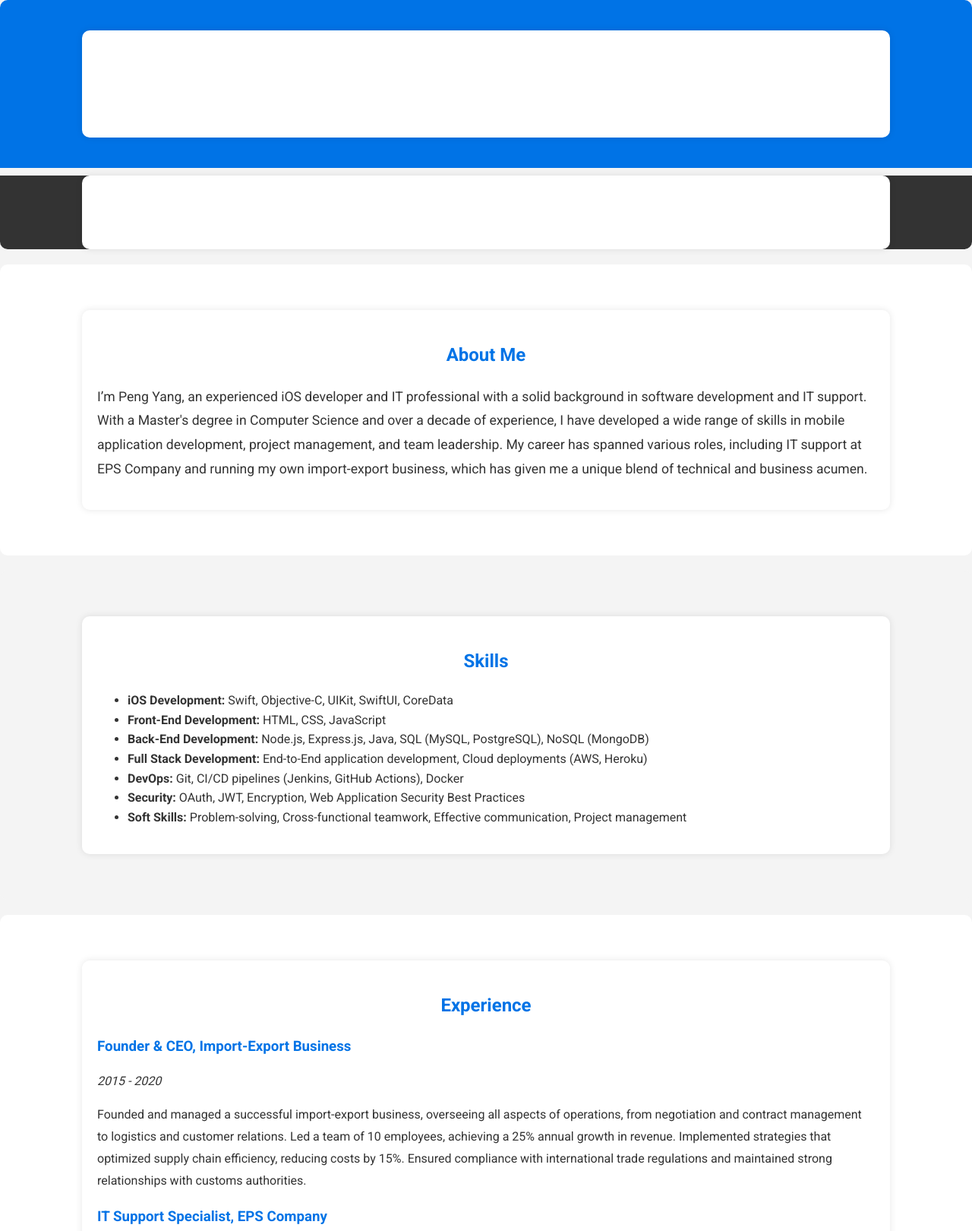
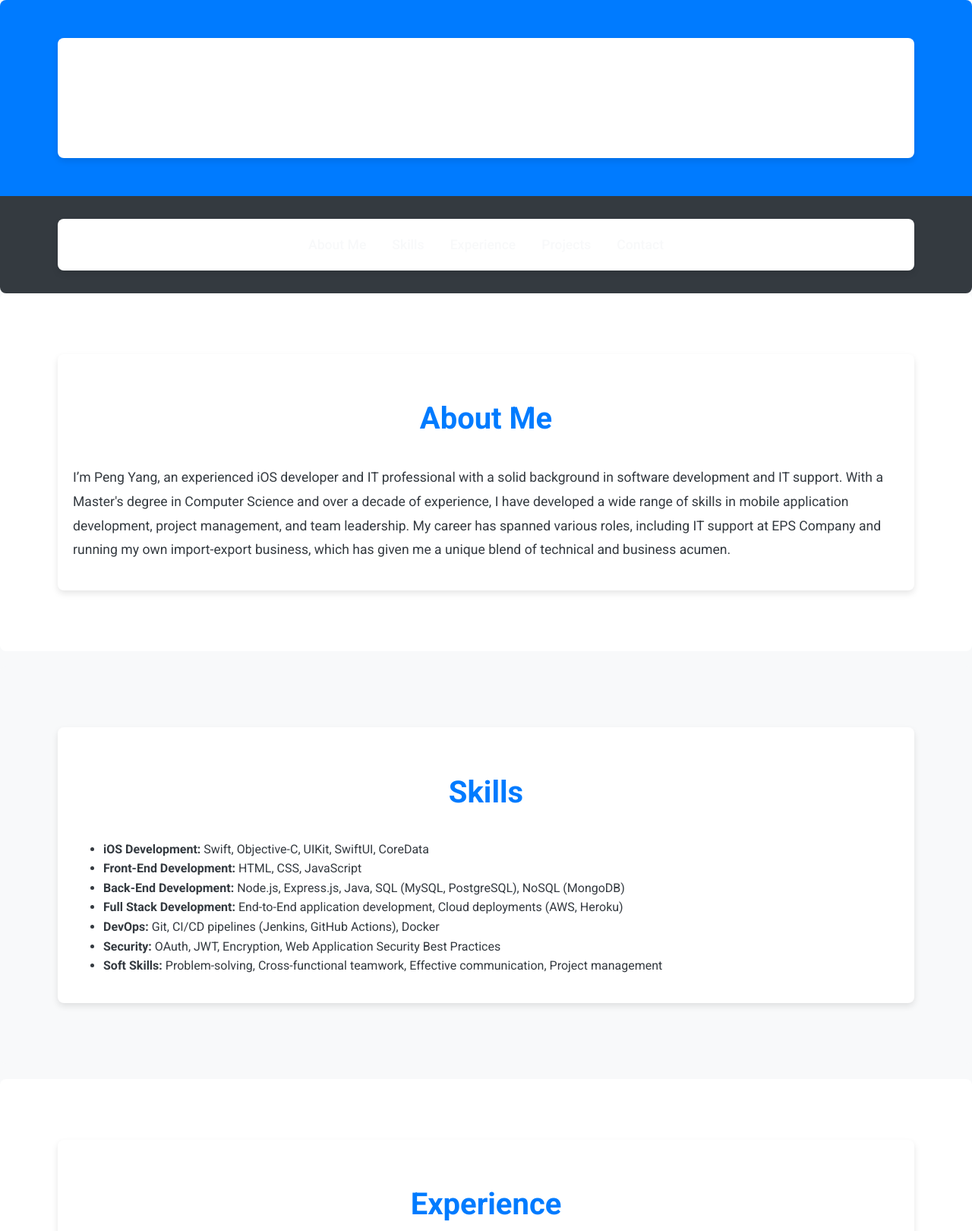
Before and after one commit to alfredmaomao/pengyang.github.io, a plain HTML site: page index.html in a window 1280 px wide. Shown: the top 1620 px of the page at 76% size. Drawn offline with Linux system fonts and the light colour scheme.

Commit message:
Update styles.css

```diff
--- a/styles.css
+++ b/styles.css
@@ -1,58 +1,56 @@
-/* styles.css */
-
 /* 基础样式 */
 body {
     font-family: 'Roboto', sans-serif;
     line-height: 1.6;
     margin: 0;
     padding: 0;
-    background-color: #f4f4f4;
-    color: #333;
+    background-color: #f8f9fa;
+    color: #343a40;
 }
 
-/* 容器样式 */
 .container {
-    width: 80%;
+    width: 85%;
     max-width: 1200px;
     margin: 20px auto;
     padding: 20px;
     background-color: #fff;
-    box-shadow: 0px 0px 10px rgba(0, 0, 0, 0.1);
-    border-radius: 10px;
+    box-shadow: 0 4px 8px rgba(0, 0, 0, 0.1);
+    border-radius: 8px;
 }
 
 /* 头部样式 */
 header {
-    background: #0073e6;
+    background: #007bff;
     color: #fff;
-    padding: 20px 0;
+    padding: 30px 0;
     text-align: center;
-    border-radius: 10px 10px 0 0;
+    border-radius: 8px 8px 0 0;
 }
 
 header h1 {
     margin: 0;
-    font-weight: 300;
-    font-size: 2.5em;
+    font-weight: 700;
+    font-size: 3em;
 }
 
 header p {
     margin: 5px 0 0;
     font-weight: 400;
+    font-size: 1.25em;
 }
 
-/* 导航样式 */
+/* 导航栏样式 */
 nav {
-    background: #333;
-    color: #fff;
-    margin-top: -10px;
-    border-radius: 0 0 10px 10px;
+    background: #343a40;
+    padding: 10px 0;
+    border-radius: 0 0 8px 8px;
 }
 
 nav ul {
     padding: 0;
     list-style: none;
     text-align: center;
+    margin: 0;
 }
 
 nav ul li {
@@ -61,31 +59,35 @@ nav ul li {
 }
 
 nav ul li a {
-    color: #fff;
+    color: #f8f9fa;
     text-decoration: none;
     font-weight: 500;
+    font-size: 1.1em;
 }
 
 nav ul li a:hover {
-    color: #0073e6;
+    color: #007bff;
+    border-bottom: 2px solid #007bff;
 }
 
 /* 版块样式 */
 .section {
-    padding: 40px 0;
+    padding: 60px 0;
     background: #fff;
     margin-bottom: 20px;
-    border-radius: 10px;
+    border-radius: 8px;
 }
 
 .bg-light {
-    background: #f4f4f4;
+    background: #f8f9fa;
 }
 
 h2 {
     text-align: center;
-    margin-bottom: 20px;
-    color: #0073e6;
+    margin-bottom: 30px;
+    color: #007bff;
+    font-size: 2.5em;
+    font-weight: 700;
 }
 
 p {
@@ -94,14 +96,20 @@ p {
 }
 
 /* 工作经验和项目的样式 */
+.job, .project {
+    margin-bottom: 40px;
+}
+
 .job h3, .project h3 {
-    color: #0073e6;
+    color: #007bff;
     margin-bottom: 10px;
+    font-size: 1.5em;
+    font-weight: 600;
 }
 
 .job p, .project p {
-    margin-bottom: 15px;
-    font-size: 1em;
+    margin-bottom: 10px;
+    font-size: 1.05em;
 }
 
 /* 社交图标样式 */
@@ -111,22 +119,28 @@ p {
 }
 
 .social-icons a {
-    color: #333;
-    margin: 0 10px;
-    font-size: 24px;
+    color: #343a40;
+    margin: 0 15px;
+    font-size: 30px;
     text-decoration: none;
 }
 
 .social-icons a:hover {
-    color: #0073e6;
+    color: #007bff;
 }
 
 /* 页脚样式 */
 footer {
-    background: #333;
-    color: #fff;
+    background: #343a40;
+    color: #f8f9fa;
     text-align: center;
     padding: 20px 0;
     margin-top: 40px;
-    border-radius: 0 0 10px 10px;
+    border-radius: 0 0 8px 8px;
 }
+
+footer p {
+    margin: 0;
+    font-size: 1em;
+    font-weight: 400;
+}
```
